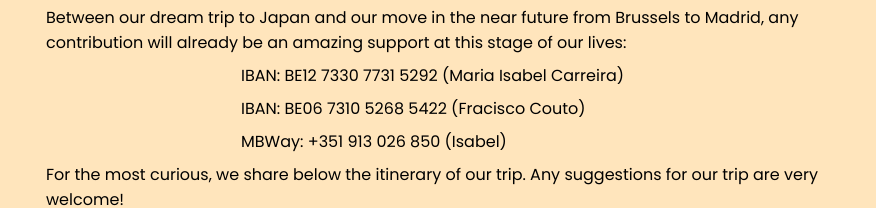
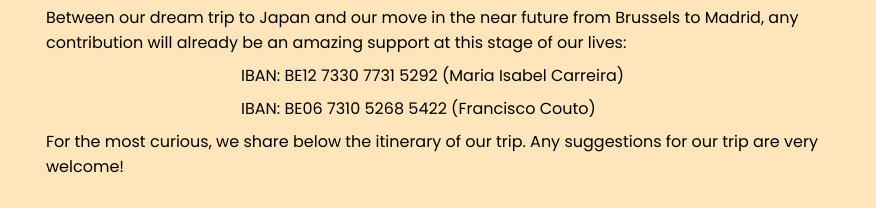
Before and after one commit to arieivs/isabelfrancisco, a plain HTML site: page index_en.html in a window 1280 px wide. Shown: the part 1431-1639 px from the top of the page, 404-1280 px from the left. Drawn offline with nearby package versions, Linux system fonts and the light colour scheme; a web font is replaced by a local one.

Commit message:
corrigir nome francisco

```diff
--- a/index_en.html
+++ b/index_en.html
@@ -52,8 +52,7 @@
                     <p>Between our dream trip to Japan and our move in the near future from Brussels to Madrid, any contribution will already be an amazing support at this stage of our lives:</p>
                     <div class="mini-container">
                         <p>IBAN: BE12 7330 7731 5292 (Maria Isabel Carreira)</p>
-                        <p>IBAN: BE06 7310 5268 5422 (Fracisco Couto)</p>
-                        <p>MBWay: +351 913 026 850 (Isabel)</p>
+                        <p>IBAN: BE06 7310 5268 5422 (Francisco Couto)</p>
                     </div>
                     <p>For the most curious, we share below the itinerary of our trip. Any suggestions for our trip are very welcome!</p>
                 </div>
```
Also changed, not shown: index.html (+1 -1 lines).
